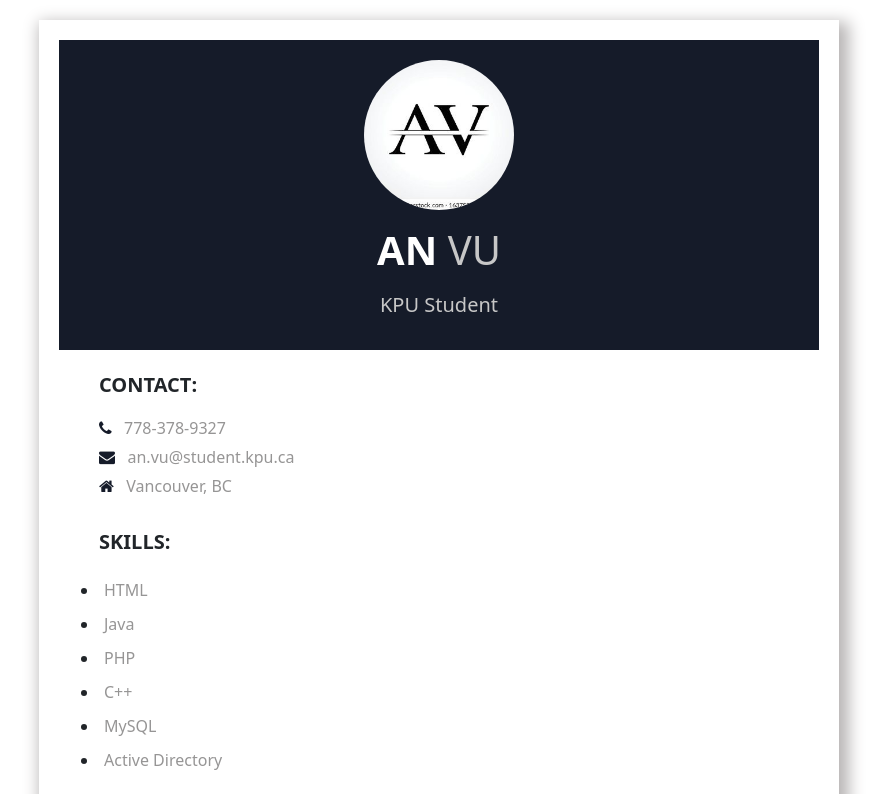
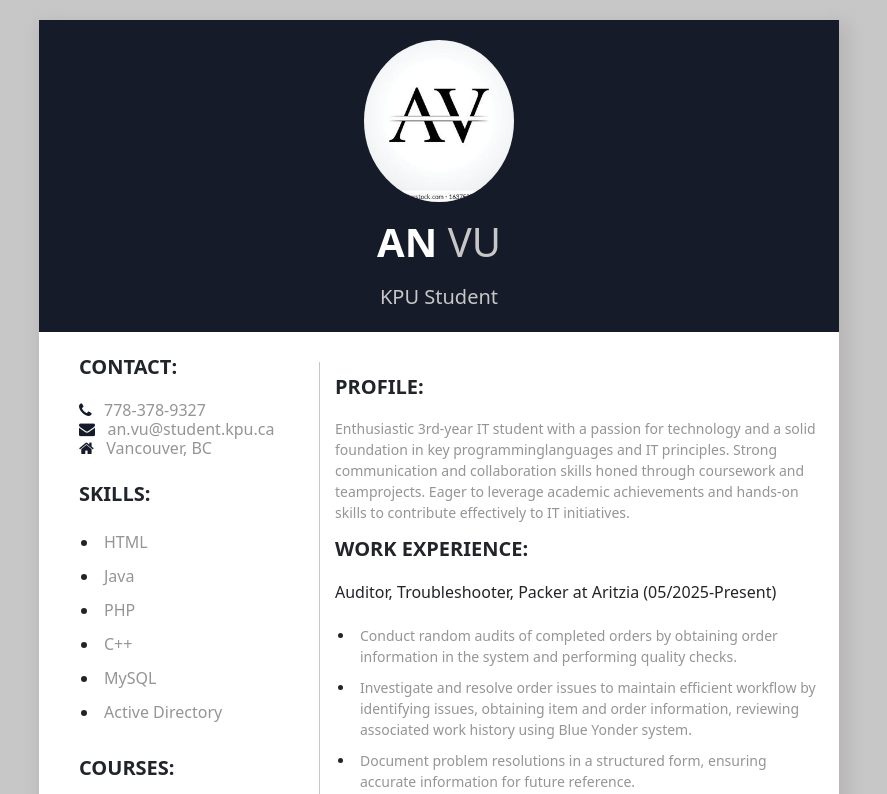
Before and after one commit to AnVu1709/Resume-Web, a plain HTML site: page docs/index.html in a window 1280 px wide. Shown: the top 794 px of the page, without its empty margins (201-1088 px from the left). Drawn offline with nearby package versions, Linux system fonts and the light colour scheme.

Commit message:
Update style.css

```diff
--- a/docs/style.css
+++ b/docs/style.css
@@ -1,89 +1,86 @@
-body {
-    margin: 0;
-    padding: 0;
-    font-family: system-ui;
+body{
+	margin:0px;
+	padding:0px;
+	background-image:radial-gradient(#c7c7c7 25%, #c7c7c7 74%);
+	font-family: system-ui;
 }
-.main {
-    height: auto;
-    width: 800px;
-    max-width: 100%;
-    background-color: white;
-    box-shadow: 5px 7px 15px 5px #b9b6b6;
-    margin: 20px auto;
-    padding: 20px;
-    box-sizing: border-box;
+.clearfix{
+	clear:both;
 }
-
-.top-section {
-    background-color: #151b29;
-    text-align: center;
-    padding: 20px;
+.main{
+	height:1150px;
+	width:800px;
+	background-color:white;
+	box-shadow: 5px 7px 15px 5px #b9b6b6;
+	margin:20px auto;
 }
-
-.profile {
-    width: 150px;
-    height: 150px;
-    border-radius: 50%;
+.top-section{
+	background-color:#151b29;
+	text-align: center;
+	padding:20px;
 }
-
-.p1 {
-    color: white;
-    font-size: 40px;
-    font-weight: bold;
-    margin: 10px 0;
+.profile{
+	width:150px;
+	border-radius:50%;
 }
-
-.p1 span {
-    font-weight: 100;
-    color: #c7c7c7;
+.p1{
+	color:white;
+	font-size:40px;
+	font-weight:bold;
+	margin:0px;
+	margin-top:10px;
 }
-
-.p2 {
-    font-size: 20px;
-    color: #c7c7c7;
-    margin: 10px 0;
+.p1 span{
+	font-weight:100;
+	color:#c7c7c7;
 }
-
-.col-div-4 {
-    width: 100%;
+.p2{
+	font-size: 20px;
+	color:#c7c7c7;
+	margin:0px;
+	margin-top: 10px;
 }
-
-.col-div-8 {
-    width: 100%;
+.col-div-4{
+	width: 35%;
+	float: left;
 }
-
-.content-box {
-    padding: 20px;
+.col-div-8{
+	width:62%;
+	float:left;
 }
-
-.head {
-    font-size: 20px;
-    text-transform: uppercase;
-    font-weight: 600;
+.line{
+	border-left: 1px solid #c7c7c7;
+	height:800px;
+	width:2%;
+	margin-top:30px;
+	float:left;
 }
-
-.p3 {
-    color: #969595;
-    margin-bottom: 5px;
+.content-box{
+	padding: 20px;
 }
-
-.fa {
-    color: #151b29;
+.head{
+	font-size: 20px;
+	text-transform: uppercase;
+	font-weight: 600;
 }
-
-.skills {
-    padding-left: 0;
+.p3{
+	color:#969595;
+	margin-bottom: -5px;
 }
-
-.skills li {
-    padding: 5px;
+.fa{
+	color:#151b29;
 }
-
-.skills li span {
-    color: #969595;
+.skills{
+	margin-left: -20px;
+	margin-bottom: 0px;
 }
-
-.p-4 {
-    font-size: 14px;
-    color: #969595;
+.skills li{
+	padding: 5px;
 }
+.skills li span{
+	color:#969595;
+}
+.p-4{
+	font-size:14px;
+	color:#969595;
+}
```
